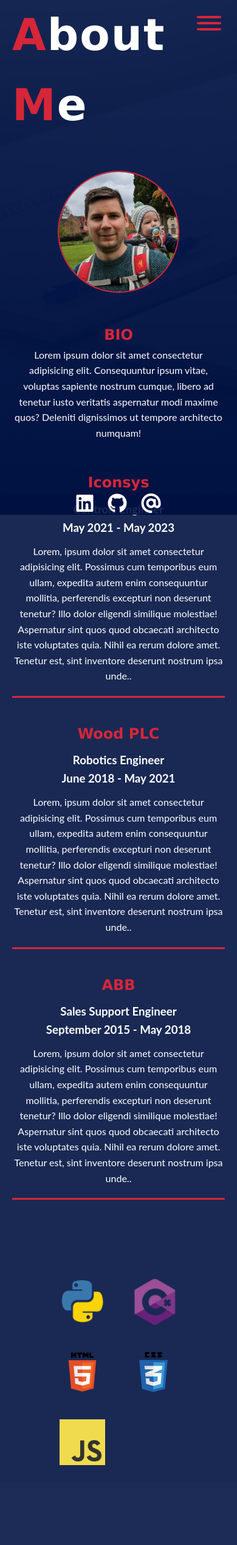
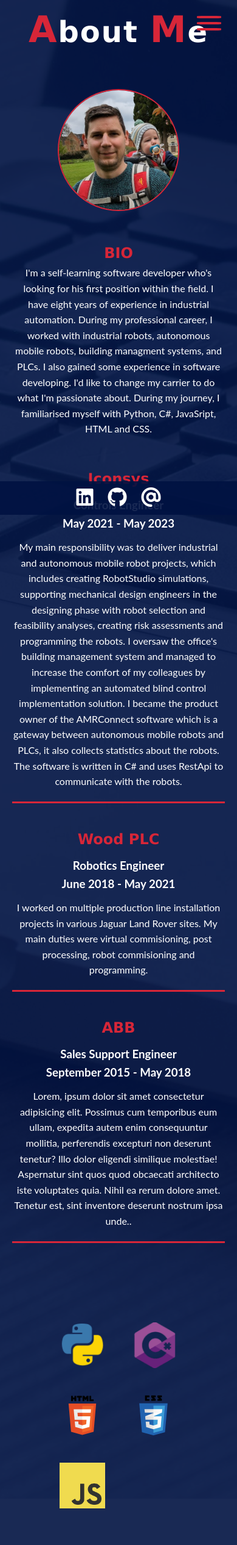
Before and after one commit to nemetht91/Portfolio, a Python web app: template templates/about.html in a window 390 px wide. Shown: the whole page at 61% size. Before the commit the page ends 2402 px from the top, so only its background shows below. Run offline with Jinja, Linux system fonts and the light colour scheme; the template is opened without the code that fills it, so the values that code supplies are empty.

Commit message:
Add content for BIO and Iconsys

```diff
--- a/static/css/style.css
+++ b/static/css/style.css
@@ -49,12 +49,7 @@
 }
 
 body{
-    background-image: linear-gradient(
-        to bottom,
-        rgba(0, 0, 255, 0.055),
-        rgba(0, 18, 66, 1)
-
-      ), var(--showcase-background);
+    background-image:  var(--showcase-background);
     background-repeat: no-repeat;
     background-size: cover;
 }
@@ -129,6 +124,7 @@
     justify-content: space-between;
     align-items: center;
     text-align: center;
+    background-color:  rgba(0, 18, 66, 0.7);
 
 }
 
@@ -218,8 +214,8 @@
 }
 
 .job{
-    max-width: 300px;
-    padding-right: 10px;
+    max-width: 400px;
+    padding-right: 20px;
     border-right: var(--primary-color) 3px solid;
 }
 
@@ -267,9 +263,15 @@
         grid-template-columns: repeat(2, 1fr);
         gap: 100px;
     }
+
+    body{
+        background-size: auto;
+        background-position: center;
+    }
 }
 
-@media(max-width: 900px){
+@media(max-width: 1000px){
+
 
     .about .container{
         padding: 0px 20px;
@@ -294,9 +296,7 @@
         max-width: 600px;
     }
 
-    .job p{
 
-    }
 
     .bio{
         flex-direction: column;
@@ -307,13 +307,21 @@
         position: inherit;
         display: grid;
         grid-template-columns: repeat(2, 1fr);
-        paddingbottom: 40px;
+        margin-bottom: 30px;
     }
 
+    footer{
+        display: flex;
+        justify-content: center;
+        width: 100%;
+        background-color:  rgba(0, 18, 66, 0.9);
+        padding: 10px;
+        margin: 0px;
+    }
 
 }
 
-@media(max-width: 500px){
+@media(max-width: 700px){
 
     .shifted-left,
     .shifted-right
@@ -327,12 +335,12 @@
     }
 
 
-    .showcase h1{
-        font-size: 60px;
+    h1{
+        font-size: 48px;
     }
 
     .initials{
-        font-size: 72px;
+        font-size: 60px;
     }
 
     .showcase h2{
@@ -343,12 +351,5 @@
         flex-direction: column;
     }
 
-    footer{
-        display: flex;
-        justify-content: center;
-        width: 100%;
-        background-color:  rgba(0, 18, 66, 0.9);
-        padding: 0px;
-        margin: 0px;
-    }
+
 }
--- a/templates/about.html
+++ b/templates/about.html
@@ -42,7 +42,7 @@
                 <img src="../static/img/me.jpg" alt="me">
                 <div class="text">
                     <h2>BIO</h2>
-                    <p>Lorem ipsum dolor sit amet consectetur adipisicing elit. Consequuntur ipsum vitae, voluptas sapiente nostrum cumque, libero ad tenetur iusto veritatis aspernatur modi maxime quos? Deleniti dignissimos ut tempore architecto numquam!</p>
+                    <p>I'm a self-learning software developer who's looking for his first position within the field. I have eight years of experience in industrial automation. During my professional career, I worked with industrial robots, autonomous mobile robots, building managment systems, and PLCs. I also gained some experience in software developing. I'd like to change my carrier to do what I'm passionate about. During my journey, I familiarised myself with Python, C#, JavaSript, HTML and CSS.</p>
                 </div>
             </div>
             <div class="experience">
@@ -50,13 +50,13 @@
                     <h2>Iconsys</h2>
                     <h3>Controls Engineer</h3>
                     <h3>May 2021 - May 2023</h3>
-                    <p>Lorem, ipsum dolor sit amet consectetur adipisicing elit. Possimus cum temporibus eum ullam, expedita autem enim consequuntur mollitia, perferendis excepturi non deserunt tenetur? Illo dolor eligendi similique molestiae! Aspernatur sint quos quod obcaecati architecto iste voluptates quia. Nihil ea rerum dolore amet. Tenetur est, sint inventore deserunt nostrum ipsa unde..</p>
+                    <p>My main responsibility was to deliver industrial and autonomous mobile robot projects, which includes creating RobotStudio simulations, supporting mechanical design engineers in the designing phase with robot selection and feasibility analyses, creating risk assessments and programming the robots. I oversaw the office's building management system and managed to increase the comfort of my colleagues by implementing an automated blind control implementation solution. I became the product owner of the AMRConnect software which is a gateway between autonomous mobile robots and PLCs, it also collects statistics about the robots. The software is written in C# and uses RestApi to communicate with the robots.</p>
                 </div>
                 <div class="job">
                     <h2>Wood PLC</h2>
                     <h3>Robotics Engineer</h3>
                     <h3>June 2018 - May 2021</h3>
-                    <p>Lorem, ipsum dolor sit amet consectetur adipisicing elit. Possimus cum temporibus eum ullam, expedita autem enim consequuntur mollitia, perferendis excepturi non deserunt tenetur? Illo dolor eligendi similique molestiae! Aspernatur sint quos quod obcaecati architecto iste voluptates quia. Nihil ea rerum dolore amet. Tenetur est, sint inventore deserunt nostrum ipsa unde..</p>
+                    <p>I worked on multiple production line installation projects in various Jaguar Land Rover sites. My main duties were virtual commisioning, post processing, robot commisioning and programming. </p>
                 </div>
                 <div class="job">
                     <h2>ABB</h2>
```
